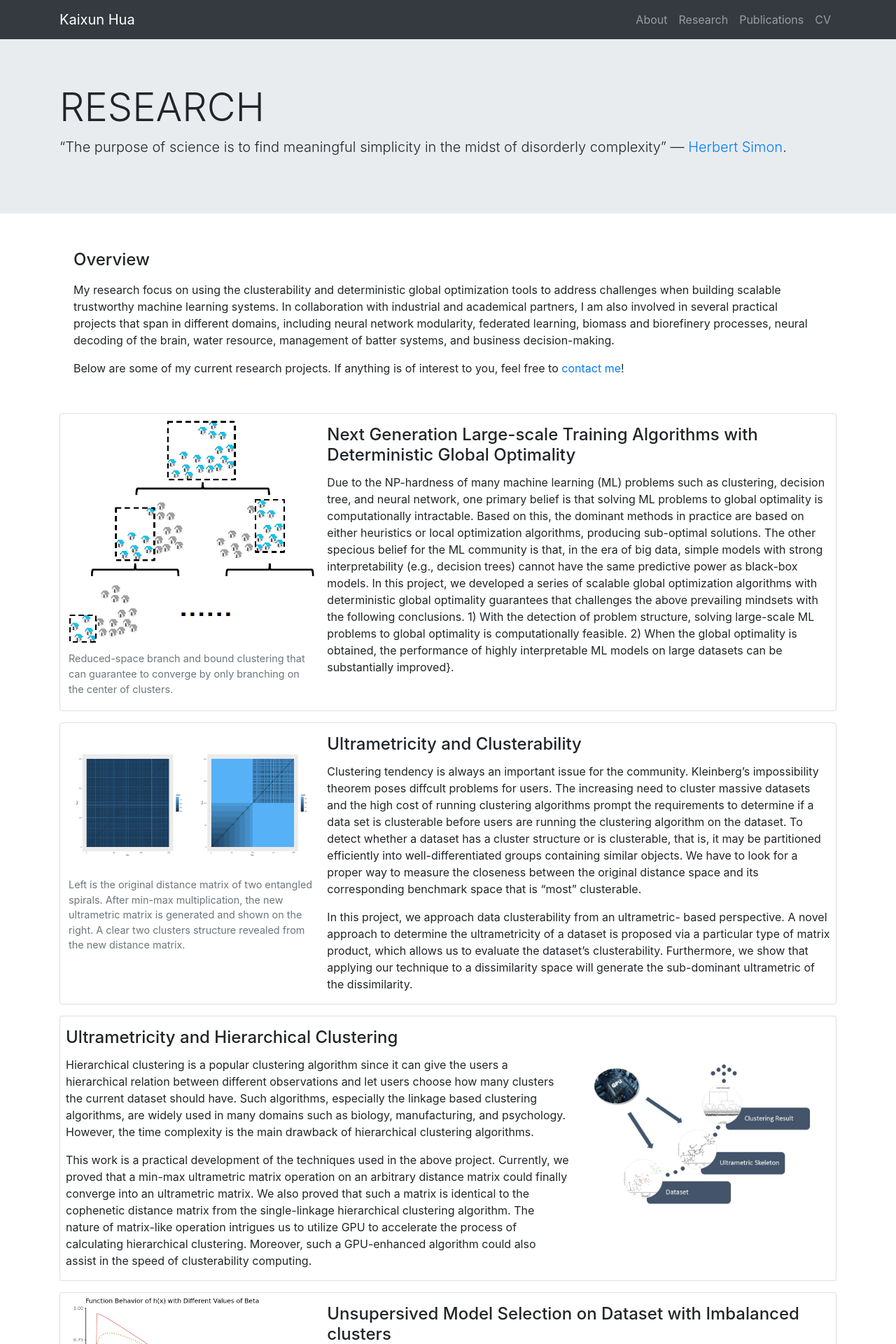
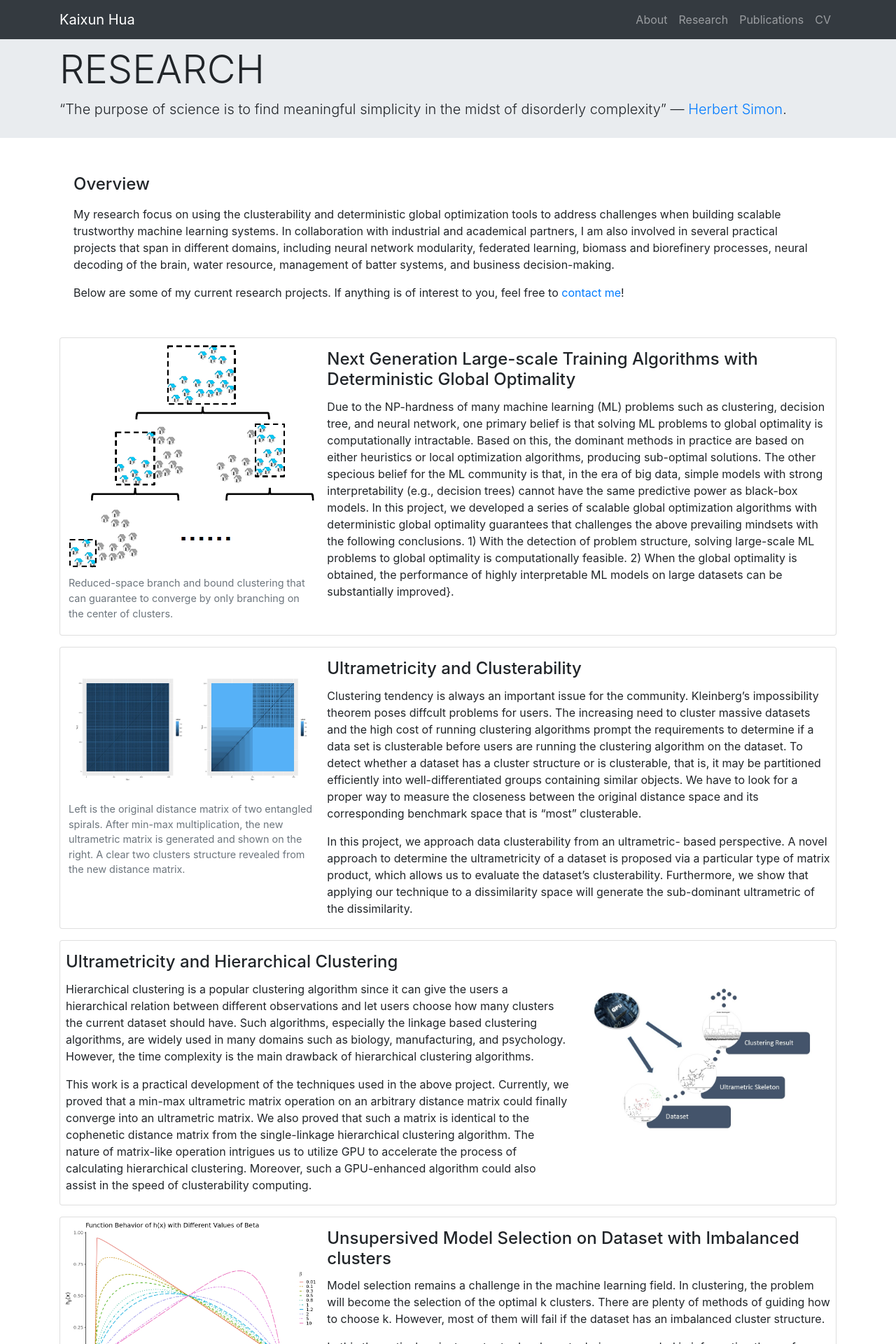
Before and after one commit to kingsley1989/kingsley1989.github.io, a Jekyll site: the page built from _pages/research.md, in a window 1280 px wide. Shown: the top 1920 px of the page at 70% size. Built offline with Jekyll 4.4.1, drawn with Linux system fonts in a browser that asks for light colours; nearby versions of some CDN libraries.

Commit message:
modify publication page

```diff
--- a/assets/main.scss
+++ b/assets/main.scss
@@ -8,3 +8,8 @@ blockquote {
   margin: 1.5em 10px;
   padding: 0.5em 10px;
 }
+
+.jumbotron {
+  padding-top: 10px !important;
+  padding-bottom: 10px !important;
+}
```
